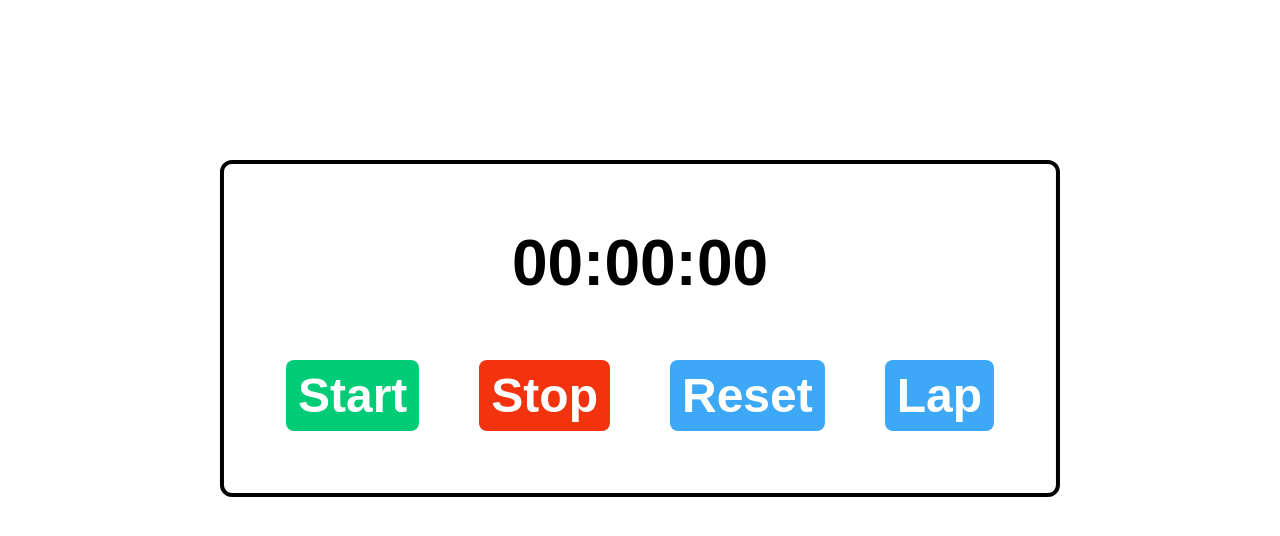
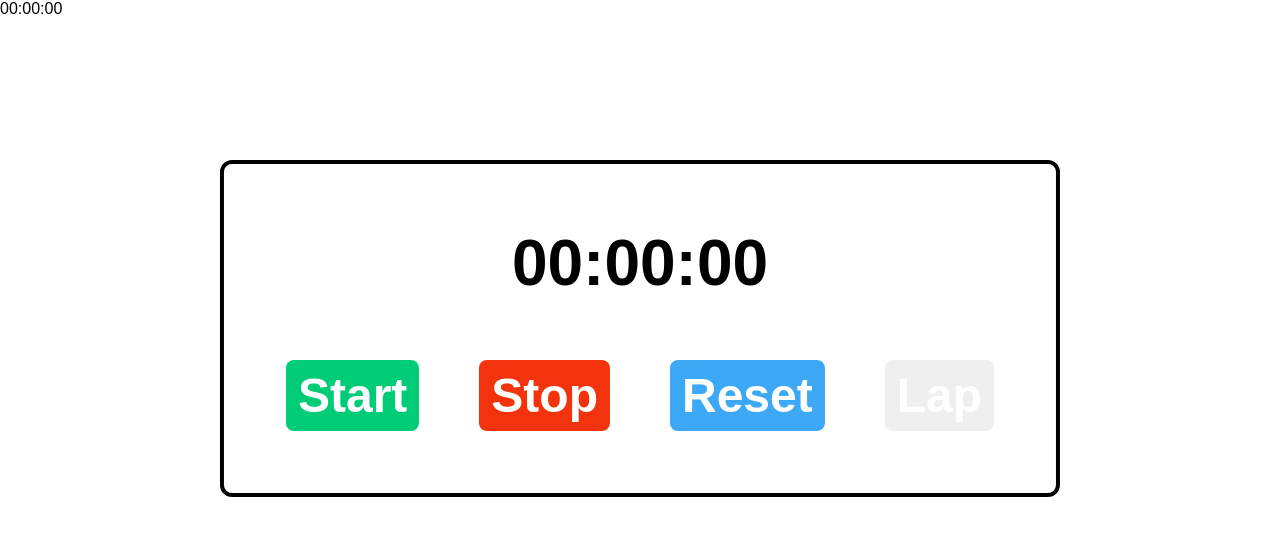
Before and after one commit to kraljic9/react-stopWatch, a React (Vite) app in the folder react-stopWatch/: page / in a window 1280 px wide. Both pictures are taken after a click on the button "Lap". Shown: the top 536 px of the page. Built offline with nearby package versions, Linux system fonts and the light colour scheme.

Commit message:
Lap time arr elements will be displayed in a unorderd list

```diff
--- a/react-stopWatch/src/StopWatch.jsx
+++ b/react-stopWatch/src/StopWatch.jsx
@@ -43,6 +43,10 @@ function StopWatch() {
     return `${format(minutes)}:${format(seconds)}:${format(miliseconds)}`;
   }
 
+  function lapTime() {
+    setLapTimeArr((prev) => [...prev, elapsedTime]);
+  }
+
   return (
     <>
       <div className="stop-watch-container">
@@ -57,8 +61,18 @@ function StopWatch() {
           <button className="reset-button" onClick={reset}>
             Reset
           </button>
-          <button className="reset-button">Lap</button>
+          <button className="lap-button" onClick={lapTime}>
+            Lap
+          </button>
         </div>
+      </div>
+
+      <div className="lap-time-container">
+        <ul className="lap-time-list">
+          {lapTimeArr.map((time, index) => (
+            <li key={index}>{displayTime(time)}</li>
+          ))}
+        </ul>
       </div>
     </>
   );
```
